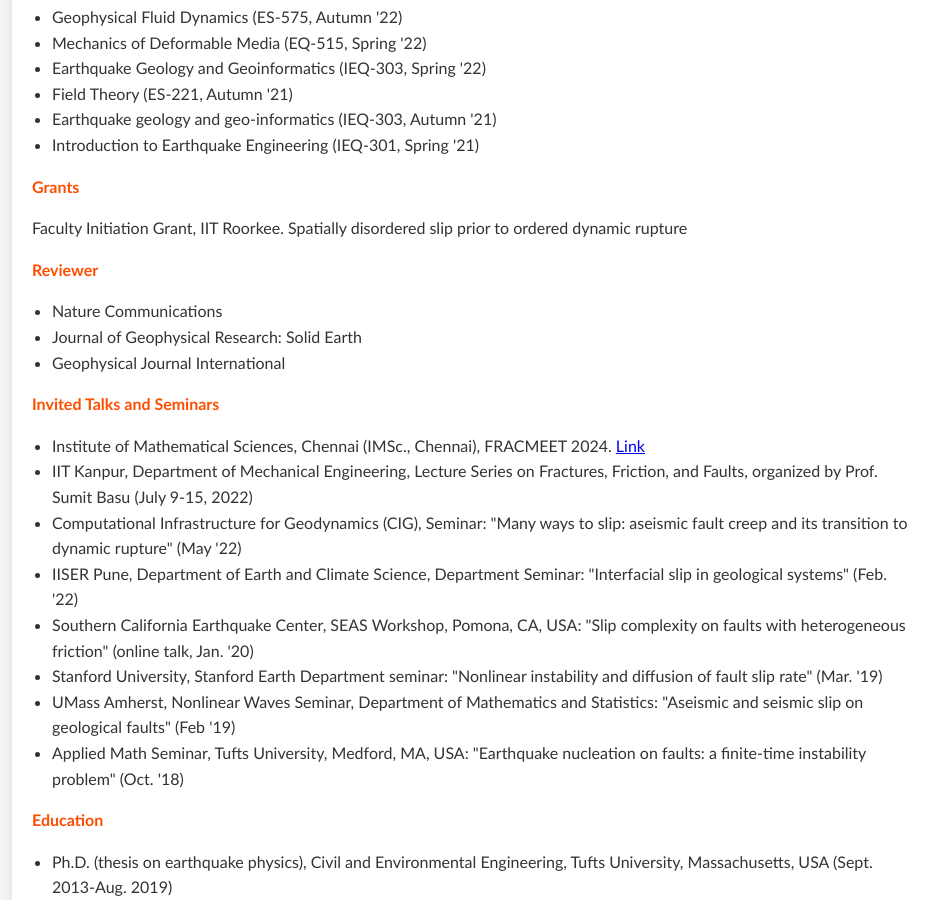
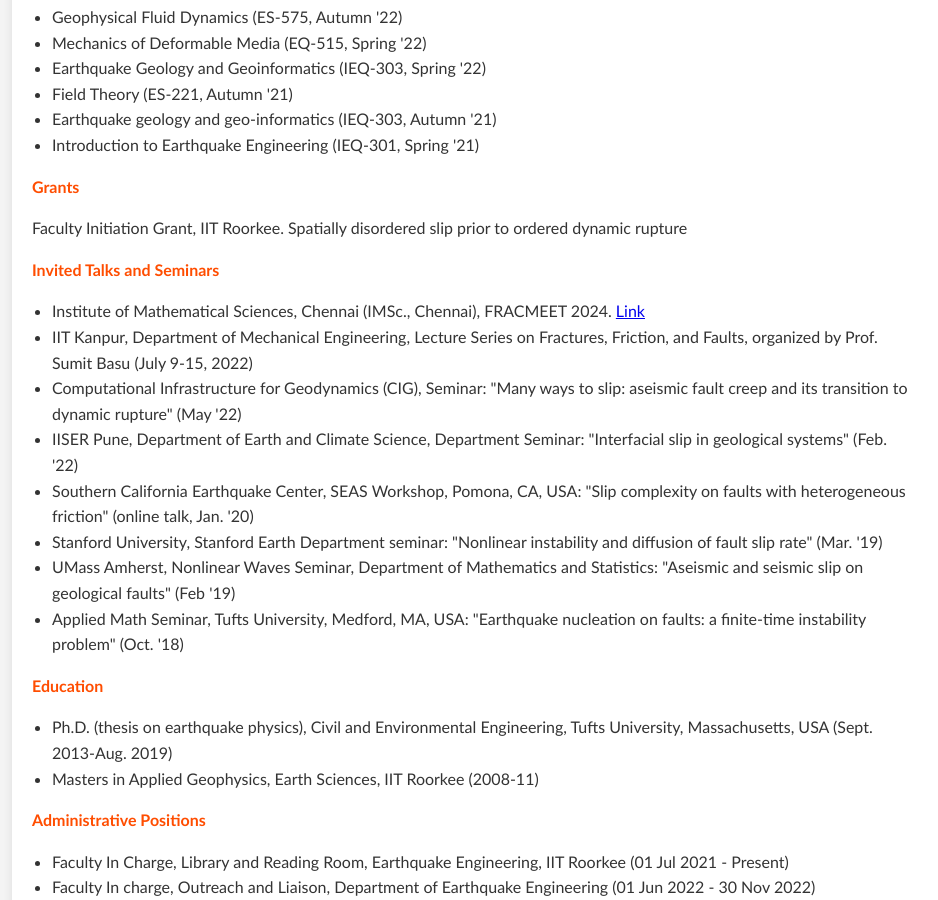
Before and after one commit to RaySohom/q, a Jekyll site: the page index.html, which Jekyll copies as it is, in a window 1280 px wide and 900 px high, scrolled down 816 px. Shown: the whole window, without its empty margins (8-946 px from the left). Built offline with Jekyll 4.4.1, drawn with Linux system fonts in a browser that asks for light colours; some web fonts are replaced; some of the changed text lies outside the part shown.

Commit message:
Update index.html

```diff
--- a/index.html
+++ b/index.html
@@ -44,12 +44,7 @@
              <h2>Grants</h2>
             <p>Faculty Initiation Grant, IIT Roorkee. Spatially disordered slip prior to ordered dynamic rupture</p>
 
-            <h2>Reviewer</h2>
-            <ul>
-                <li>Nature Communications</li>
-                <li>Journal of Geophysical Research: Solid Earth</li>
-                <li>Geophysical Journal International</li>
-            </ul>
+
 <h2>Invited Talks and Seminars</h2>
 <ul>
     <li>Institute of Mathematical Sciences, Chennai (IMSc., Chennai), FRACMEET 2024. <a href="https://sites.google.com/hyderabad.bits-pilani.ac.in/fracmeet2024/speakers_1?authuser=0">Link</a></li>
@@ -105,6 +100,12 @@
                 <li> 2011: Masters (Applied Geophysics), Earth Sciences, IIT Roorkee</li>
             </ul>
                <h2>Others</h2>
+            <h3>Reviewer</h3>
+            <ul>
+                <li>Nature Communications</li>
+                <li>Journal of Geophysical Research: Solid Earth</li>
+                <li>Geophysical Journal International</li>
+            </ul>
             <ul>
                 <li>William Edgerton Fellowship (2013-14), School of Engineering, Tufts University</li>
                 <li>Merit-cum-Means Scholarship (2008-11), Indian Institute of Technology, Roorkee</li>
```
